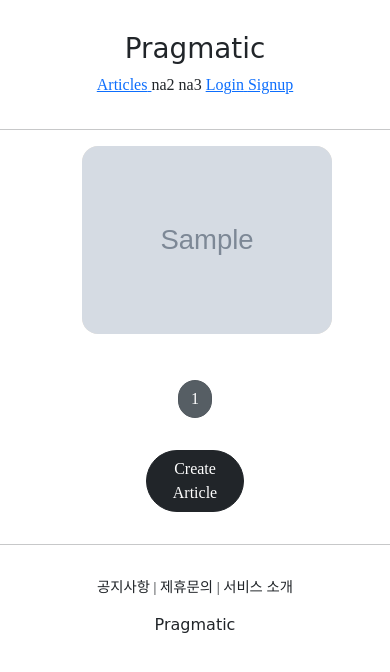
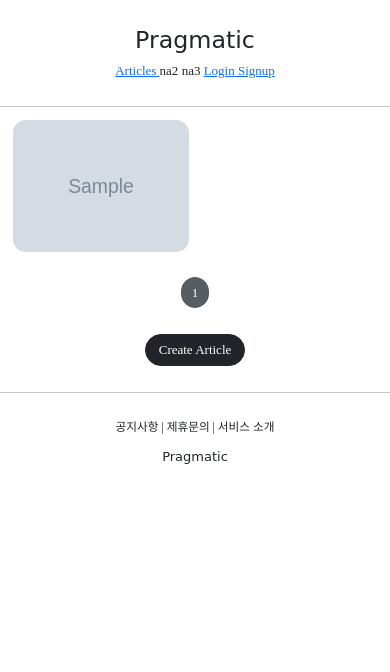
Before and after one commit to jaemoon99/prgmatic, a Django app: page /articles/list/ in a window 390 px wide. Shown: the top 672 px of the page. Run offline with Django 4.2, Linux system fonts and the light colour scheme; tables that the repository leaves empty hold one stand-in row (values such as "Sample post"); grey boxes marked "Sample" are stand-in pictures; some libraries are stand-ins or nearby versions; some web fonts are replaced.

Commit message:
Setting Mobile Debug

```diff
--- a/articleapp/templates/articleapp/list.html
+++ b/articleapp/templates/articleapp/list.html
@@ -4,9 +4,17 @@
 {% block content %}
 
 <style>
+    .container {
+        padding: 0;
+        margin: 0, auto;
+    }
+
+    .container a {
+        width:45%;
+        max-width: 250px;
+    }
+
     .container div {
-        width: 250px;
-        background-color: antiquewhite;
         display: flex;
         justify-content: center;
         align-items: center;
@@ -44,7 +52,7 @@
     {% include 'snippets/pagination.html' with page_obj=page_obj %}
 
     <div style="text-align: center">
-        <a href="{% url 'articleapp:create' %}" class="btn btn-dark rounded-pill col-3 mt-3 mb-3">
+        <a href="{% url 'articleapp:create' %}" class="btn btn-dark rounded-pill mt-3 mb-3 px-3">
             Create Article
         </a>
     </div>
--- a/pragmatic/settings.py
+++ b/pragmatic/settings.py
@@ -38,7 +38,7 @@ SECRET_KEY = env('SECRET_KEY')
 # SECURITY WARNING: don't run with debug turned on in production!
 DEBUG = True
 
-ALLOWED_HOSTS = []
+ALLOWED_HOSTS = ['*']
 
 
 # Application definition
--- a/static/base.css
+++ b/static/base.css
@@ -15,3 +15,9 @@
     text-align:center;
     margin: 2rem 0;
 }
+
+@media screen and (max-width:500px) {
+    html {
+        font-size: 13px;
+    }
+}
--- a/static/js/magicgrid.js
+++ b/static/js/magicgrid.js
@@ -288,7 +288,7 @@ MagicGrid.prototype.listen = function listen () {
 let magicGrid = new MagicGrid({
   container: '.container',
   animate: true,
-  gutter: 30,
+  gutter: 12,
   static: true,
   useMin: true,
 });
--- a/templates/head.html
+++ b/templates/head.html
@@ -1,6 +1,7 @@
 {% load static %}
 <head>
     <meta charset="UTF-8">
+    <meta name="viewport" content="width=device-width, initial-scale=1, shrink-to-it=no">
     <title>Pragmatic</title>
 
     <!-- BOOTSTRAP LINK -->
```
